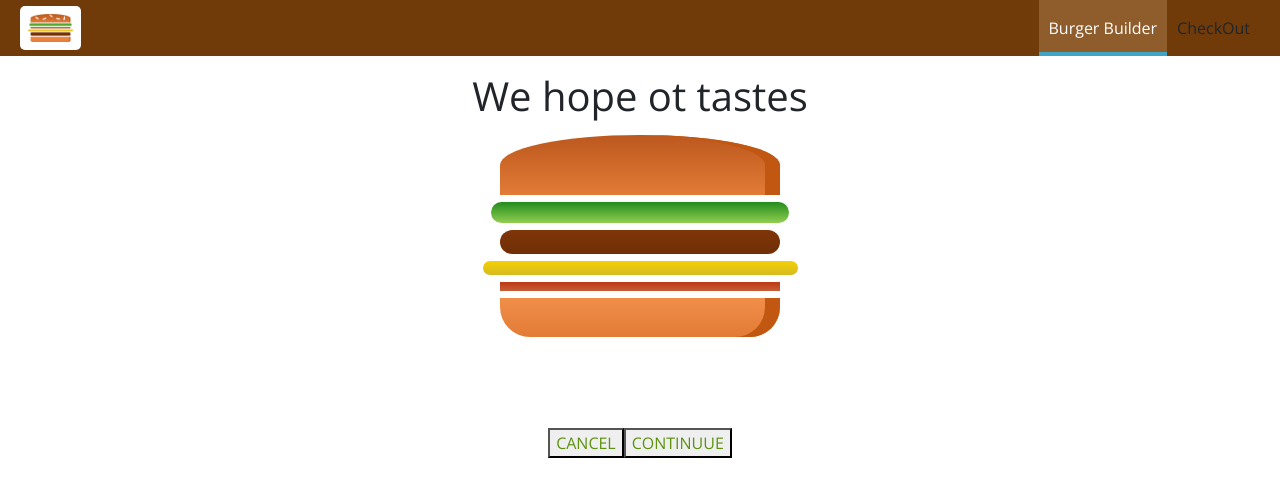
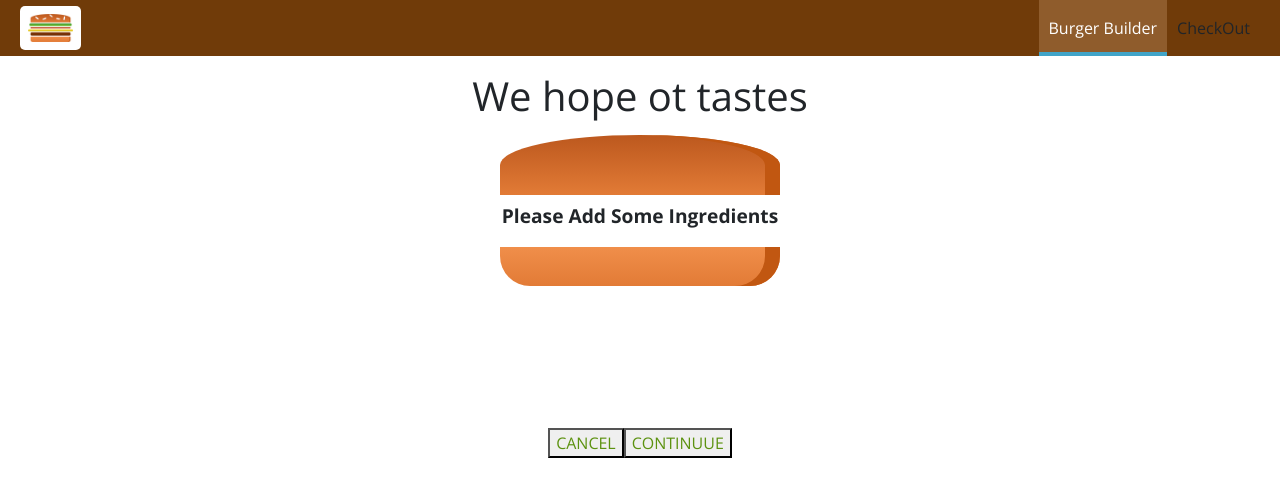
Before and after one commit to GunjanKadu/BurgerBuilder, a React (Create React App) app: page /checkout in a window 1280 px wide. Shown: the top 496 px of the page. Built offline with nearby package versions, Linux system fonts and the light colour scheme.

Commit message:
Passing ingredients via query params

```diff
--- a/src/containers/BurgerBuilder/burgerbuilder.tsx
+++ b/src/containers/BurgerBuilder/burgerbuilder.tsx
@@ -109,7 +109,19 @@ export class burgerbuilder extends Component<RouteComponentProps, burgerState> {
     //       this.setState({ loading: false, purchasing: false });
     //     });
     // }, 2000);
-    this.props.history.push('/checkout');
+    const queryParam = [];
+    for (let i in this.state.ingredients) {
+      queryParam.push(
+        encodeURIComponent(i) +
+          '=' +
+          encodeURIComponent(this.state.ingredients[i])
+      );
+    }
+    const queryString = queryParam.join('&');
+    this.props.history.push({
+      pathname: '/checkout',
+      search: '?' + queryString
+    });
   };
 
   render() {
--- a/src/containers/Checkout/checkout.tsx
+++ b/src/containers/Checkout/checkout.tsx
@@ -10,6 +10,15 @@ export class checkout extends Component<RouteComponentProps> {
       bacon: 1
     }
   };
+  componentDidMount() {
+    const query: any = new URLSearchParams(this.props.location.search);
+    console.log(query);
+    const ingredients: any = {};
+    for (let param of query.entries()) {
+      ingredients[param[0]] = +param[1];
+    }
+    this.setState({ ingredients: ingredients });
+  }
   checkoutCancelledHandler = () => {
     this.props.history.goBack();
   };
```
